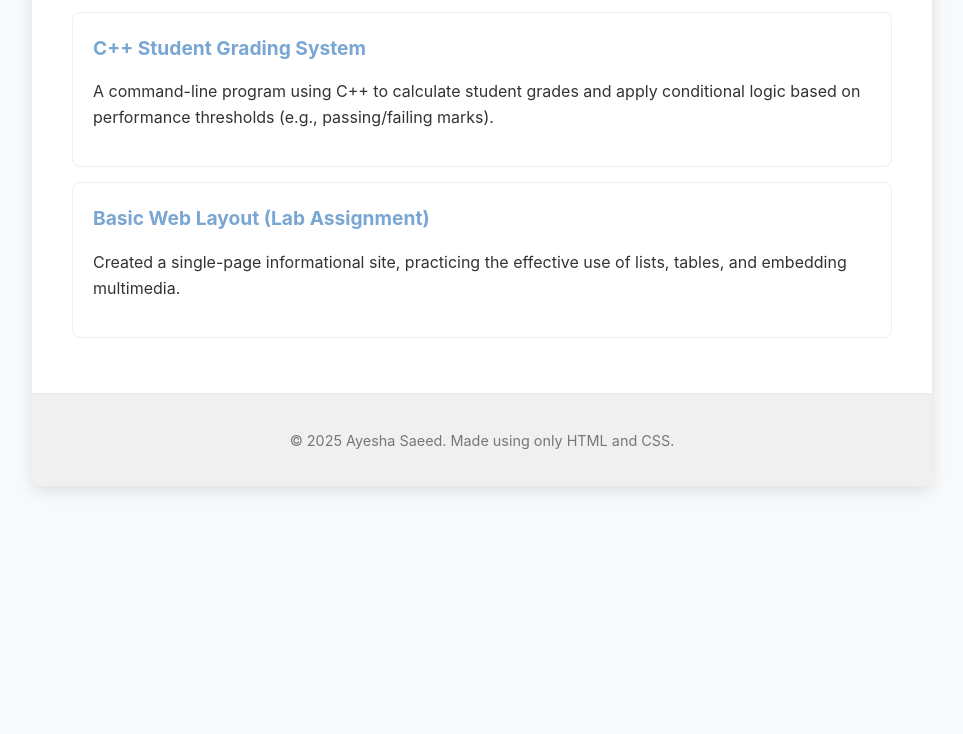
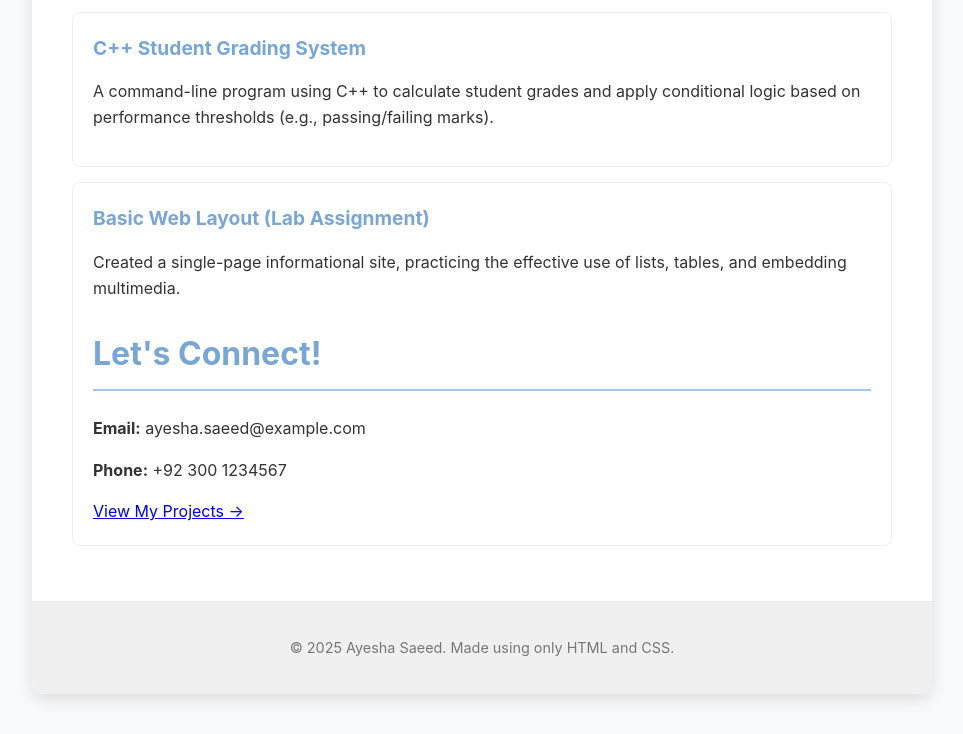
Before and after one commit to ayesha-saeed008/PROJECT, a plain HTML site: page index.html in a window 1280 px wide. Shown: the part 2431-3165 px from the top of the page, without its empty margins (158-1121 px from the left). Before the commit the page ends 2957 px from the top, so only its background shows below. Drawn offline with Linux system fonts and the light colour scheme.

Commit message:
Update index.html

```diff
--- a/index.html
+++ b/index.html
@@ -291,6 +291,14 @@
             <div class="project-card">
                 <h3>Basic Web Layout (Lab Assignment)</h3>
                 <p>Created a single-page informational site, practicing the effective use of lists, tables, and embedding multimedia.</p>
+             <div class="contact-section" id="contact-section">
+        <h2>Let's Connect!</h2>
+        <div class="contact-info">
+            <p><strong>Email:</strong> ayesha.saeed@example.com</p>
+            <p><strong>Phone:</strong> +92 300 1234567</p>
+        </div>
+        <a href="projects.html" class="contact-link">View My Projects →</a>
+    </div>
             </div>
         </section>
 
```
